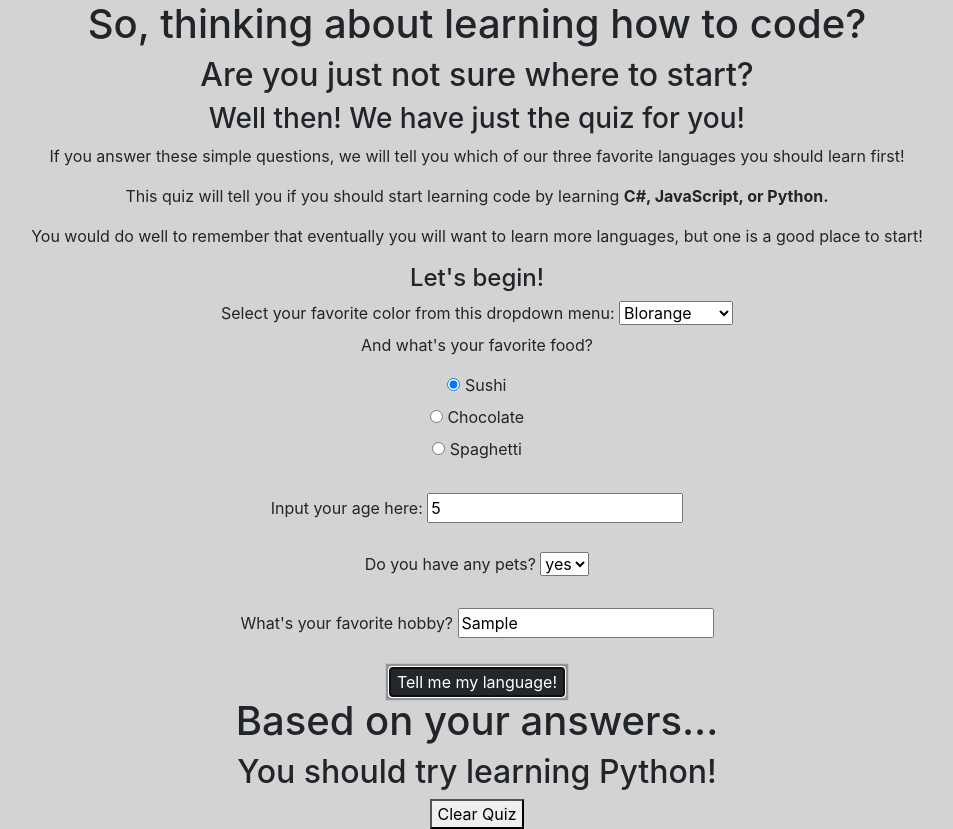
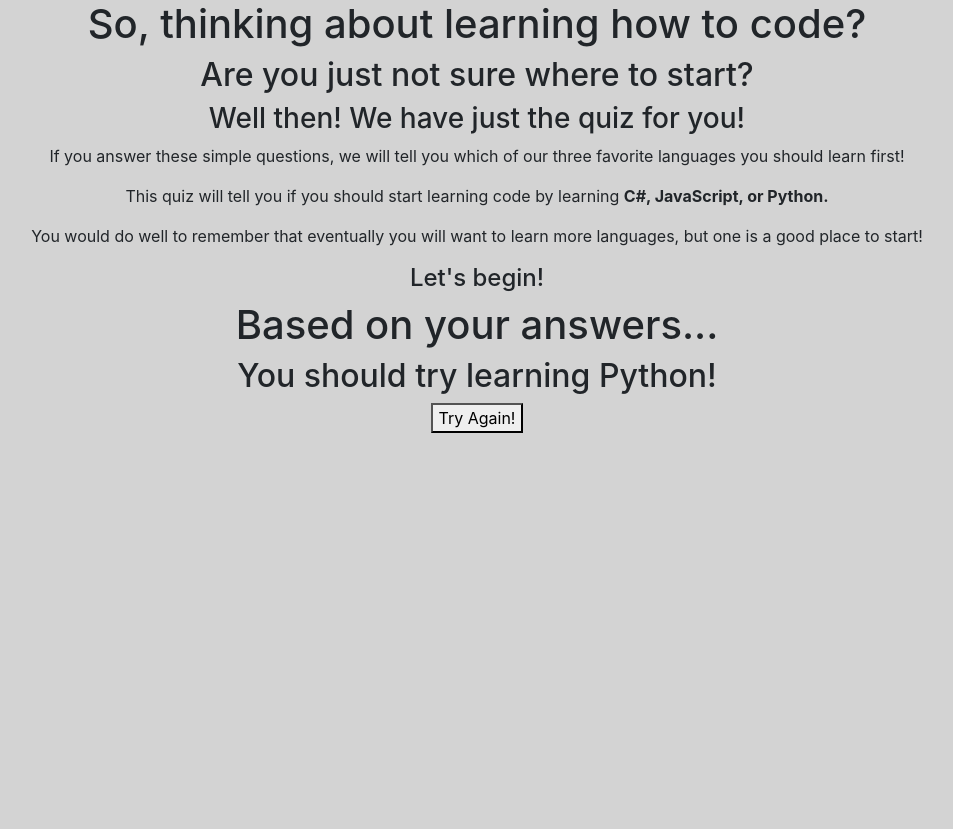
Before and after one commit to selinda-c/independent2, a plain HTML site: page index.html in a window 1280 px wide. Both pictures are taken after typing "5", "Sample" into the empty fields and a click on the button "Tell me my language!". Shown: the whole page, without its empty margins (163-1116 px from the left). After the commit the page ends 800 px from the top, so only its background shows below. Drawn offline with Linux system fonts and the light colour scheme.

Commit message:
change clear quiz to try again and hide questions on submit

```diff
--- a/index.html
+++ b/index.html
@@ -61,7 +61,7 @@
       <h2>You should try learning Python!</h2>
     </div>
     <div id="reset">
-      <button id="resetBtn">Clear Quiz</button>
+      <button id="resetBtn">Try Again!</button>
     </div>
   </div>
 </body>
--- a/js/script.js
+++ b/js/script.js
@@ -30,6 +30,8 @@ window.addEventListener("load", function(){
     };
     event.preventDefault();
     reset.removeAttribute("style");
+    let questions = document.getElementById("questions")
+    questions.style.display = "none"
   });
   let color = document.getElementById("color");
   let food = document.getElementsByName("food");
@@ -46,5 +48,6 @@ window.addEventListener("load", function(){
     age.value = null;
     pets.value = null;
     hobby.value = null;
+    questions.removeAttribute("style");
   });
 });
```
